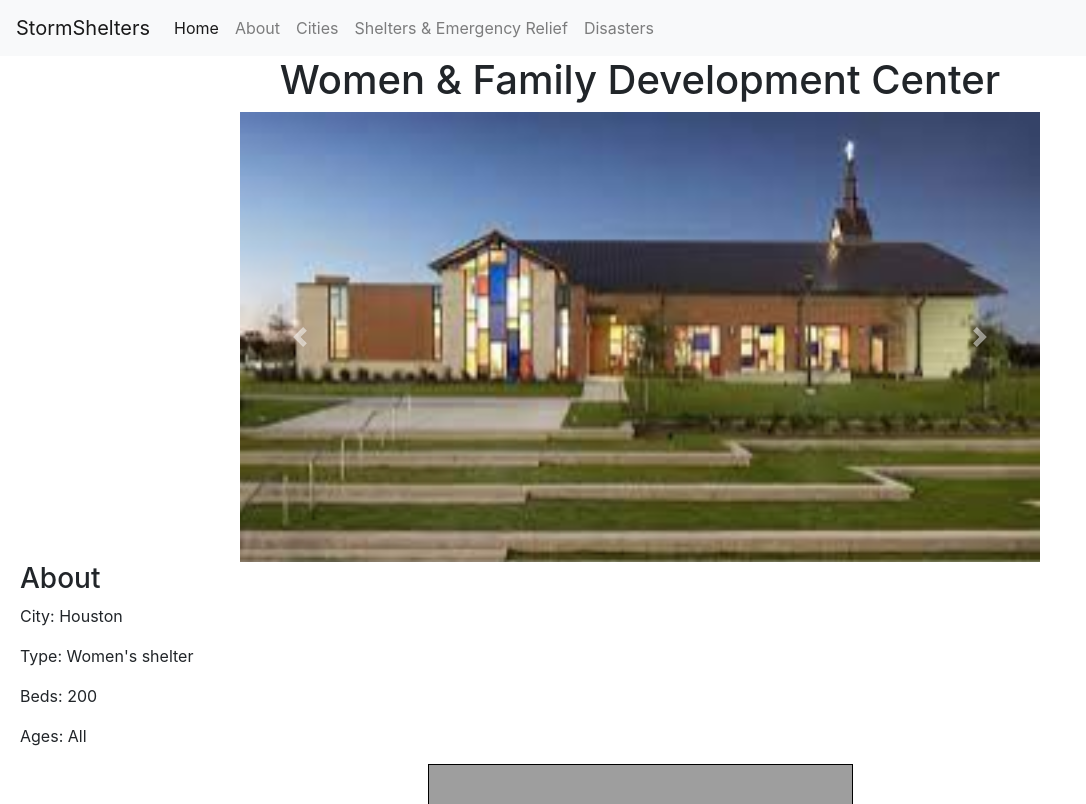
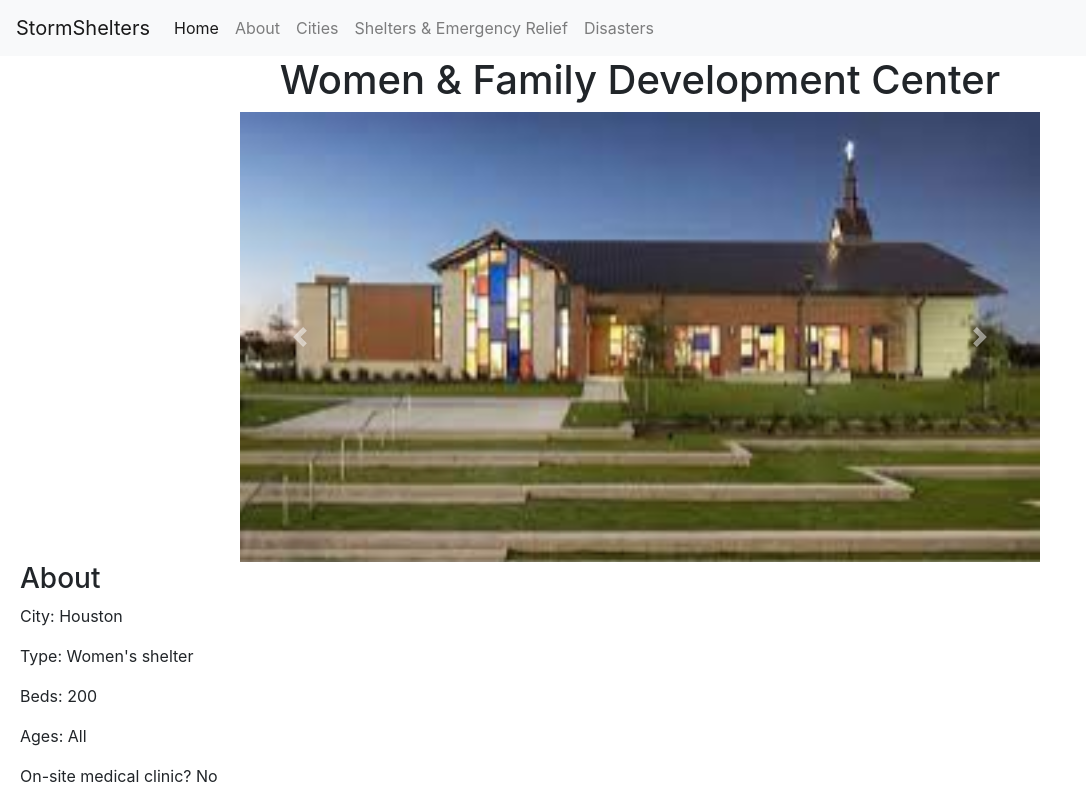
Before and after one commit to shreyanak/stormshelters, a Flask app: page /shelter1 in a window 1280 px wide. Shown: the top 804 px of the page, without its empty margins (0-1086 px from the left). Run offline with Flask 3, Linux system fonts and the light colour scheme; some libraries are stand-ins or nearby versions; grey boxes are pictures that could not be loaded.

Commit message:
added attribute for shelter instances/model

```diff
--- a/static/modelData.json
+++ b/static/modelData.json
@@ -24,25 +24,28 @@
 	],
     "shelter": [
         {
-            "city": "Houston",
             "name": "Women & Family Development Center",
+			"city": "Houston",
             "type": "Women's shelter",
             "beds": "200",
-            "ages": "All"
+            "ages": "All",
+			"clinic": "No"
         },
         {
-            "city": "Houston",
             "name": "The Salvation Army Greater Houston Area Command",
+			"city": "Houston",
             "type": "Emergency",
             "beds": "450",
-            "ages": "All"
+            "ages": "All",
+			"clinic": "No"
         },
         {
-            "city": "Houston",
             "name": "Cornerstone Community",
+			"city": "Houston",
             "type": "Men's shelter",
             "beds": "200",
-            "ages": "18+"
+            "ages": "18+",
+			"clinic": "Yes"
         }
     ],
     "storm":[
--- a/templates/shelter-model.html
+++ b/templates/shelter-model.html
@@ -28,7 +28,7 @@
           <li class="list-group-item">Type: Women's Shelter</li>
           <li class="list-group-item">Beds: 200</li>
           <li class="list-group-item">Ages: All</li>
-          <li class="list-group-item">Fact 5</li>
+          <li class="list-group-item">On-site Medical Clinic? No</li>
         </ul>
         <a href="{{url_for('shelter1')}}" class="btn btn-primary">Learn more</a>
       </div>
@@ -43,7 +43,7 @@
           <li class="list-group-item">Type: Emergency</li>
           <li class="list-group-item">Beds: 450</li>
           <li class="list-group-item">Ages: All</li>
-          <li class="list-group-item">Fact 5</li>
+          <li class="list-group-item">On-site Medical Clinic? No</li>
         </ul>
         <a href="{{url_for('shelter2')}}" class="btn btn-primary">Learn more</a>
       </div>
@@ -58,7 +58,7 @@
           <li class="list-group-item">Type: Men's Shelter</li>
           <li class="list-group-item">Beds: 200</li>
           <li class="list-group-item">Ages: 18+</li>
-          <li class="list-group-item">Fact 5</li>
+          <li class="list-group-item">On-site Medical Clinic? Yes</li>
         </ul>
         <a href="{{url_for('shelter3')}}" class="btn btn-primary">Learn more</a>
       </div>
--- a/templates/shelter1.html
+++ b/templates/shelter1.html
@@ -29,7 +29,7 @@
               document.getElementById("type").textContent = "Type: " + shelter_data.type;
               document.getElementById("beds").textContent = "Beds: " + shelter_data.beds;
               document.getElementById("ages").textContent = "Ages: " + shelter_data.ages;
-
+              document.getElementById("clinic").textContent = "On-site medical clinic? " + shelter_data.clinic;
           })
 
           .catch(error => console.error('Error:', error));
@@ -76,6 +76,7 @@
     <p id="type">Type: </p>
     <p id="beds">Beds: </p>
     <p id="ages">Ages: </p>
+    <p id="clinic">On-site Medical Clinic? </p>
   </div>
   <div id="mapEmbed" style="justify-content: center; display: flex">
 
--- a/templates/shelter2.html
+++ b/templates/shelter2.html
@@ -29,7 +29,7 @@
               document.getElementById("type").textContent = "Type: " + shelter_data.type;
               document.getElementById("beds").textContent = "Beds: " + shelter_data.beds;
               document.getElementById("ages").textContent = "Ages: " + shelter_data.ages;
-
+              document.getElementById("clinic").textContent = "On-site medical clinic? " + shelter_data.clinic;
           })
 
           .catch(error => console.error('Error:', error));
@@ -74,6 +74,7 @@
     <p id="type">Type: </p>
     <p id="beds">Beds: </p>
     <p id="ages">Ages: </p>
+    <p id="clinic">On-site Medical Clinic? </p>
   </div>
   <div id="mapEmbed" style="justify-content: center; display: flex">
 
--- a/templates/shelter3.html
+++ b/templates/shelter3.html
@@ -29,7 +29,7 @@
               document.getElementById("type").textContent = "Type: " + shelter_data.type;
               document.getElementById("beds").textContent = "Beds: " + shelter_data.beds;
               document.getElementById("ages").textContent = "Ages: " + shelter_data.ages;
-
+              document.getElementById("clinic").textContent = "On-site medical clinic? " + shelter_data.clinic;
           })
 
           .catch(error => console.error('Error:', error));
@@ -74,6 +74,7 @@
     <p id="type">Type: </p>
     <p id="beds">Beds: </p>
     <p id="ages">Ages: </p>
+    <p id="clinic">On-site Medical Clinic? </p>
   </div>
   <div id="mapEmbed" style="justify-content: center; display: flex">
 
```
